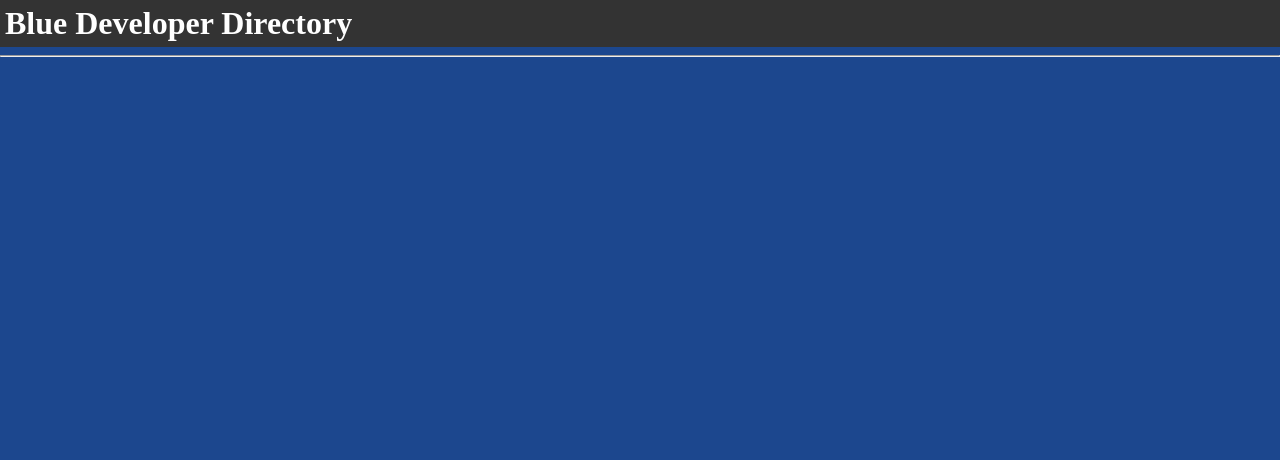
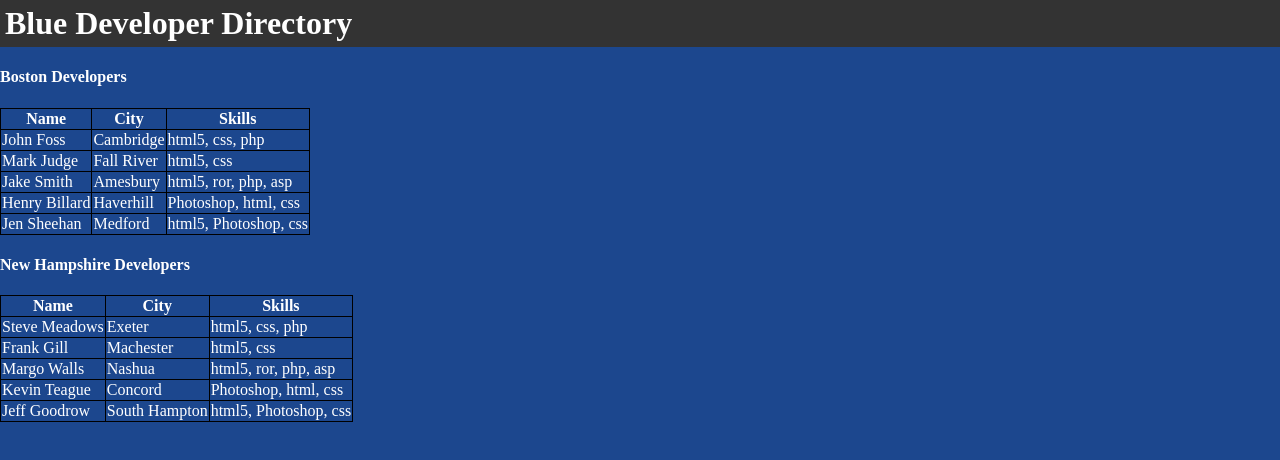
Before and after one commit to AmericaGL/tables_practice, a plain HTML site: page index.html in a window 1280 px wide. Drawn offline with Linux system fonts and the light colour scheme.

Commit message:
adding content

```diff
--- a/index.html
+++ b/index.html
@@ -9,14 +9,85 @@
 <div><!-- main div starts  -->
 	<div><!--left div starts-->
 		<!--left div starts-->
-		<!--heading-->
+		<h4>Boston Developers</h4>
 		<!--table1-->
-		<!--heading-->
+		<table>
+			<thead>
+			<tr>
+				<th>Name</th>
+				<th>City</th>
+				<th>Skills</th>
+			</tr>
+			</thead>
+		<tbody>
+			<tr>
+				<td>John Foss</td>
+				<td>Cambridge</td>
+				<td>html5, css, php</td>
+			</tr>
+			<tr>
+				<td>Mark Judge</td>
+				<td>Fall River</td>
+				<td>html5, css</td>
+			</tr>
+			<tr>
+				<td>Jake Smith</td>
+				<td>Amesbury</td>
+				<td>html5, ror, php, asp</td>
+			</tr>
+			<tr>
+				<td>Henry Billard</td>
+				<td>Haverhill</td>
+				<td>Photoshop, html, css</td>
+			</tr>
+			<tr>
+				<td>Jen Sheehan</td>
+				<td>Medford</td>
+				<td>html5, Photoshop, css</td>
+			</tr>
+		</tbody>
+		</table>
+		<h4>New Hampshire Developers</h4>
+		<table>
+			<thead>
+			<tr>
+				<th>Name</th>
+				<th>City</th>
+				<th>Skills</th>
+			</tr>
+			</thead>
+		<tbody>
+			<tr>
+				<td>Steve Meadows</td>
+				<td>Exeter</td>
+				<td>html5, css, php</td>
+			</tr>
+			<tr>
+				<td>Frank Gill</td>
+				<td>Machester</td>
+				<td>html5, css</td>
+			</tr>
+			<tr>
+				<td>Margo Walls</td>
+				<td>Nashua</td>
+				<td>html5, ror, php, asp</td>
+			</tr>
+			<tr>
+				<td>Kevin Teague</td>
+				<td>Concord</td>
+				<td>Photoshop, html, css</td>
+			</tr>
+			<tr>
+				<td>Jeff Goodrow</td>
+				<td>South Hampton</td>
+				<td>html5, Photoshop, css</td>
+			</tr>
+		</tbody>
+		</table>
 	</div><!--left div ends-->
 	<div><!--right div starts-->
 	<!-- heading -->
 	<!-- ol list -->
-	<hr />
 	<!--heading-->
 	<!--ul list-->
 	</div><!--right div ends-->
--- a/styles.css
+++ b/styles.css
@@ -10,3 +10,8 @@ h1{
 	background-color: #333;
 	color:#fff;
 }
+
+table, th, td{
+	border: 1px solid black;
+	border-collapse: collapse;
+}
```
